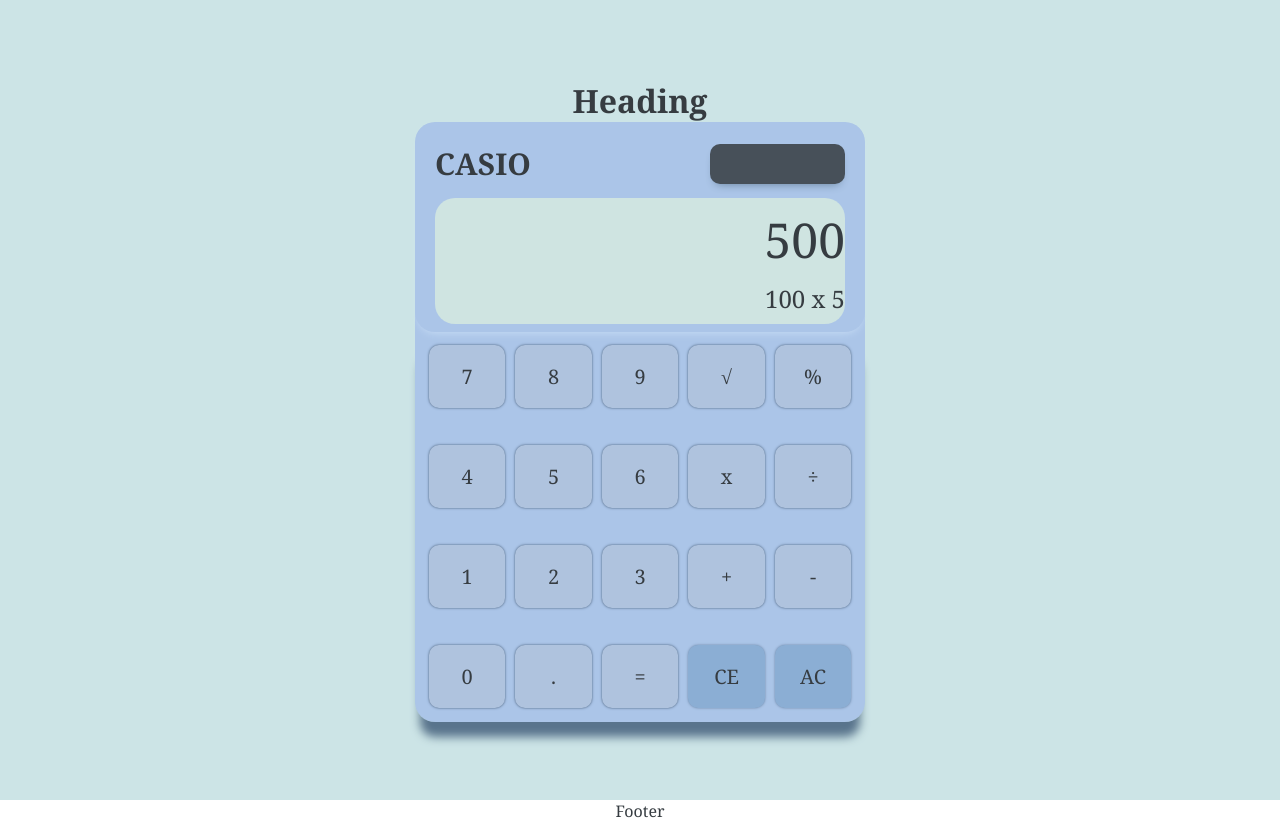
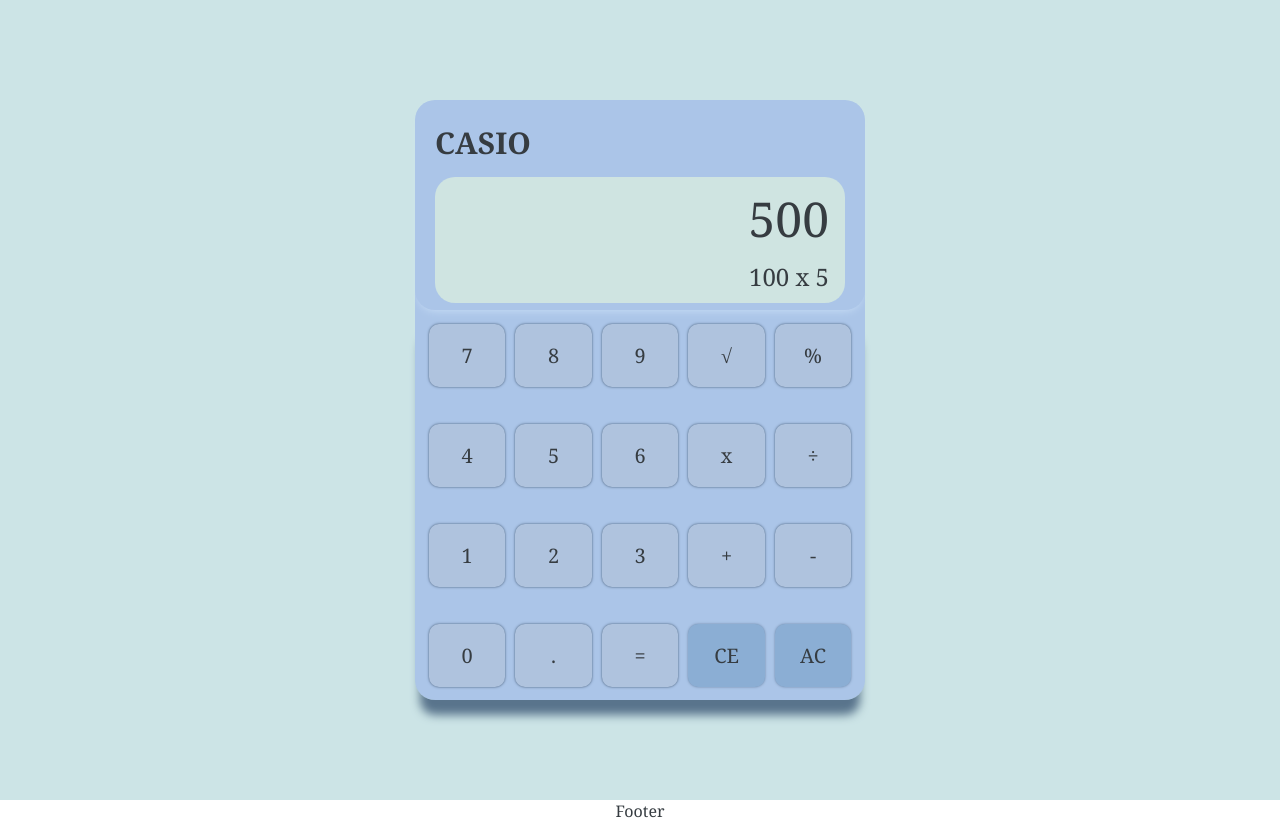
Before and after one commit to ausdotsn50/odin-calculator, a plain HTML site: page index.html in a window 1280 px wide. Drawn offline with Linux system fonts and the light colour scheme.

Commit message:
fix: ui revision. remove batt and fix sizing issues

```diff
--- a/index.html
+++ b/index.html
@@ -12,7 +12,7 @@
     <div id="main-cont">
 
         <div id="header">
-            <h1>Heading</h1>
+            <!-- <h1>Heading</h1> -->
         </div>
 
         <!-- Calculator -->
--- a/styles.css
+++ b/styles.css
@@ -95,17 +95,18 @@ body, p, h1 {
     font-weight: bold;
 }
 
+/*
 #calc-batt {
     width: var(--batt-width);
-    height: 40px;
+    height: 34px;
     background-color: #363C41;
 
-    /* Put into grp later */
+    /* Put into grp later
     border-radius: 10px;
     box-shadow: 0px 5px 10px -5px #59748C;
-
-    opacity: 0.85;
+    opacity: 0.8;
 }
+*/
 
 #inner-screen {
     /* Added flex properties to view-screen*/
@@ -123,6 +124,8 @@ body, p, h1 {
 
     border-radius: inherit;
     background-color: #CFE4E1;
+
+    padding: 0px 16px;
 }
 
 .calc-btn,
```
